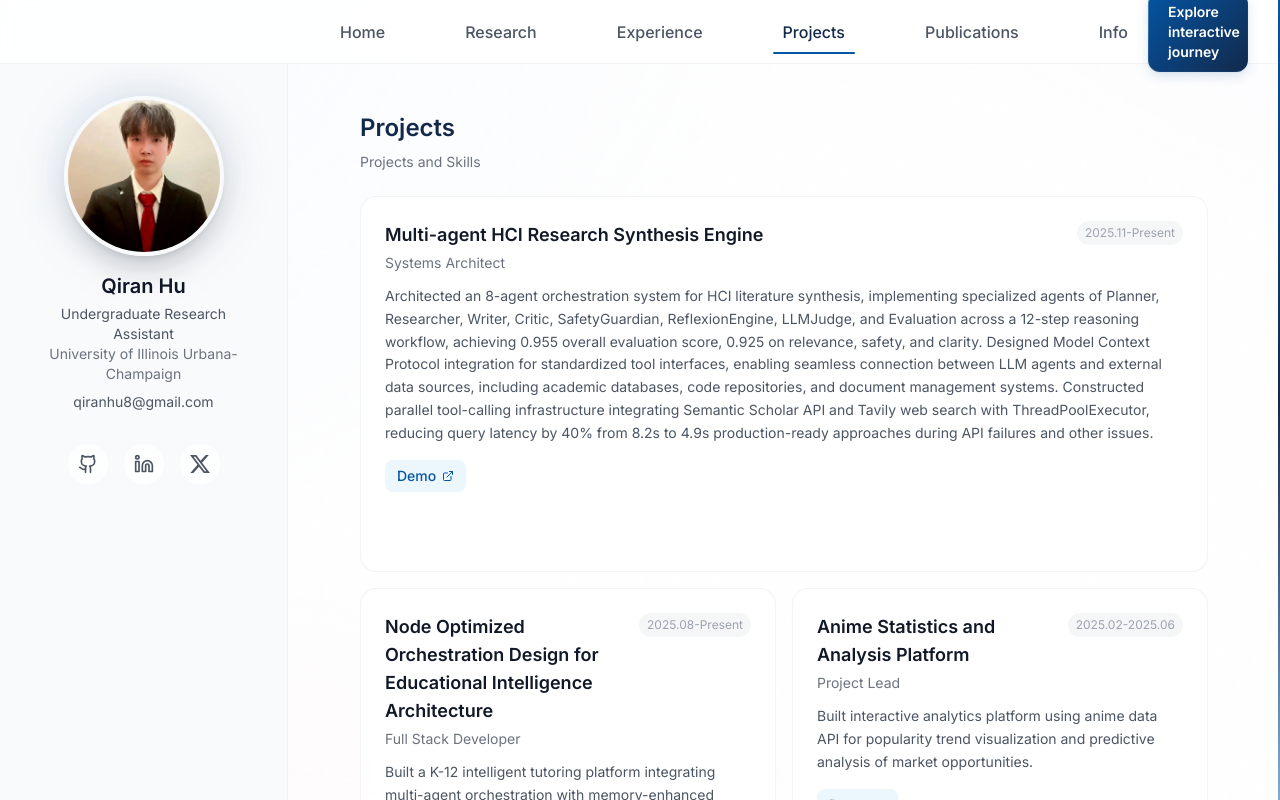
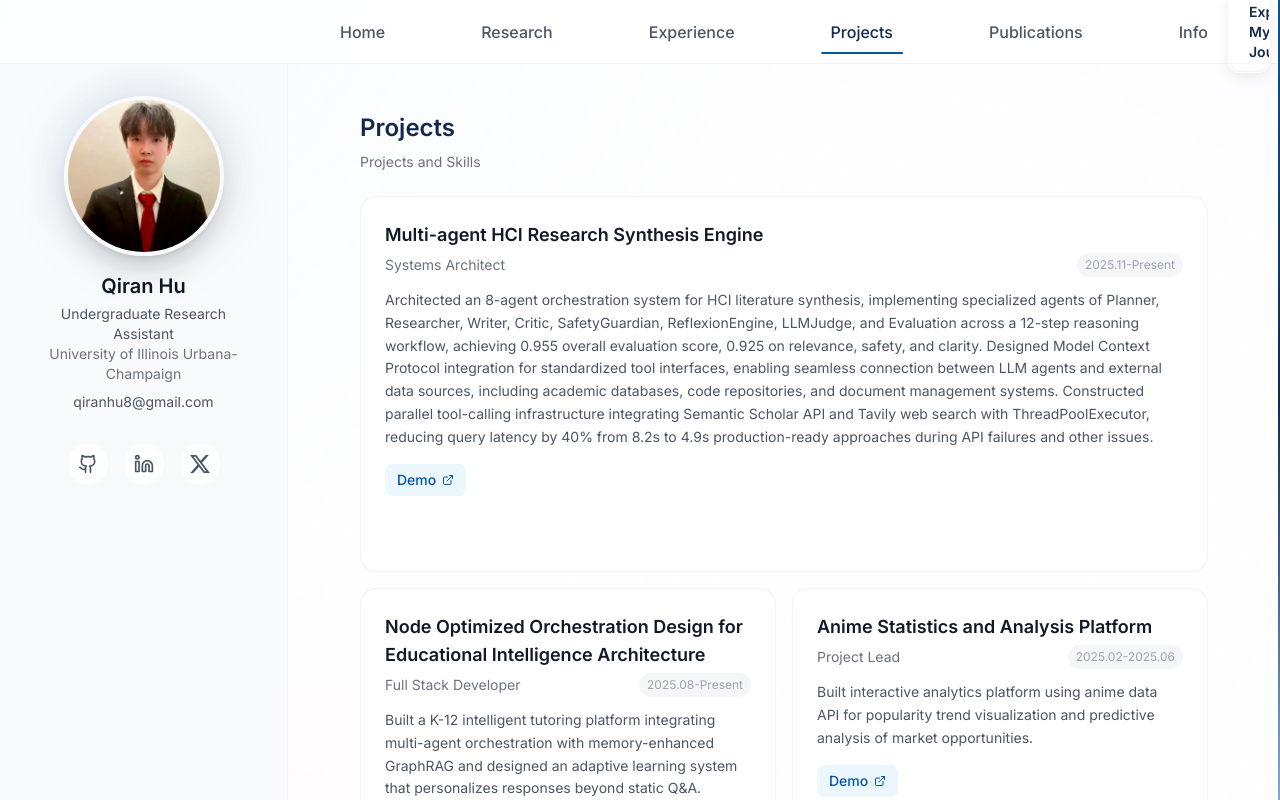
Before and after one commit to Edward-H26/Edward-H26.github.io, a React (Vite) app: page /projects in a window 1280 px wide. Shown: the top 800 px of the page. Built offline with nearby package versions, Linux system fonts and the light colour scheme.

Commit message:
Add liquid glass style to the journey button
Rename the journey button to Explore My Journey. Hide the scrollbar and move date chips to the subtitle row.

```diff
--- a/src/components/layout/Navigation.tsx
+++ b/src/components/layout/Navigation.tsx
@@ -27,7 +27,7 @@ export function Navigation({ onMenuClick }: NavigationProps) {
     return (
       <header className="fixed top-0 left-0 right-0 h-16 glass-nav z-50">
         <div className="h-full w-full px-6 lg:pl-80 lg:pr-8 flex items-center justify-between">
-          <nav className="hidden lg:flex items-center gap-10">
+          <nav className="hidden lg:flex items-center gap-14">
             {NAV_ITEMS.map((item) => (
               <NavLink
                 key={item.path}
@@ -46,10 +46,10 @@ export function Navigation({ onMenuClick }: NavigationProps) {
             href="https://edward-h26.github.io/PersonalWebsite/"
             target="_blank"
             rel="noopener noreferrer"
-            className="hidden lg:inline-flex items-center gap-2 px-5 py-2.5 text-sm font-semibold rounded-xl text-white relative overflow-hidden group transition-all duration-300 hover:scale-[1.02] active:scale-[0.98] premium-cta-button"
+            className="hidden lg:inline-flex items-center gap-2 px-5 py-2.5 text-sm font-semibold rounded-xl relative overflow-hidden group transition-all duration-300 hover:scale-[1.02] active:scale-[0.98] liquid-glass-button"
           >
-            <span>Explore interactive journey</span>
-            <Sparkles size={16} className="premium-cta-icon" />
+            <span>Explore My Journey</span>
+            <Sparkles size={16} className="liquid-glass-icon" />
           </a>
 
           <button
@@ -76,7 +76,7 @@ export function Navigation({ onMenuClick }: NavigationProps) {
       }}
     >
       <div className="h-full w-full px-6 lg:pl-80 lg:pr-8 flex items-center justify-between">
-        <nav className="hidden lg:flex items-center gap-10">
+        <nav className="hidden lg:flex items-center gap-14">
           {NAV_ITEMS.map((item) => (
             <NavLink
               key={item.path}
@@ -95,10 +95,10 @@ export function Navigation({ onMenuClick }: NavigationProps) {
           href="https://edward-h26.github.io/PersonalWebsite/"
           target="_blank"
           rel="noopener noreferrer"
-          className="hidden lg:inline-flex items-center gap-2 px-5 py-2.5 text-sm font-semibold rounded-xl text-white relative overflow-hidden group transition-all duration-300 hover:scale-[1.02] active:scale-[0.98] premium-cta-button"
+          className="hidden lg:inline-flex items-center gap-2 px-5 py-2.5 text-sm font-semibold rounded-xl relative overflow-hidden group transition-all duration-300 hover:scale-[1.02] active:scale-[0.98] liquid-glass-button"
         >
-          <span>Explore interactive journey</span>
-          <Sparkles size={16} className="premium-cta-icon" />
+          <span>Explore My Journey</span>
+          <Sparkles size={16} className="liquid-glass-icon" />
         </a>
 
         <button
--- a/src/pages/ProjectsPage.tsx
+++ b/src/pages/ProjectsPage.tsx
@@ -35,22 +35,22 @@ export function ProjectsPage() {
                 className={index === 0 ? "flex flex-col justify-between" : ""}
               >
                 <div>
-                  <div className="flex items-start justify-between gap-4 mb-3">
-                    <div>
+                  <div className="mb-3">
                     <h3 className="text-lg font-semibold text-gray-900 group-hover:text-accent transition-colors">
                       {project.title}
                     </h3>
+                    <div className="flex items-center justify-between gap-4 mt-1">
                       {project.subtitle && (
-                        <p className="text-sm text-gray-500 mt-1">
+                        <p className="text-sm text-gray-500">
                           {project.subtitle}
                         </p>
                       )}
-                    </div>
                       {project.date && (
-                      <div className="text-xs text-gray-400 flex-shrink-0 bg-gray-100/80 px-2 py-1 rounded-full">
+                        <div className="text-xs text-gray-400 flex-shrink-0 bg-gray-100/80 px-2 py-1 rounded-full ml-auto">
                           {project.date}
                         </div>
                       )}
+                    </div>
                   </div>
 
                   {project.bullets.length > 0 && (
--- a/src/styles/globals.css
+++ b/src/styles/globals.css
@@ -20,6 +20,12 @@
 
   html {
     scroll-behavior: smooth;
+    scrollbar-width: none;
+    -ms-overflow-style: none;
+  }
+
+  html::-webkit-scrollbar {
+    display: none;
   }
 
   body {
@@ -562,3 +568,86 @@
 .premium-cta-button:hover {
   animation: none;
 }
+
+/* Liquid Glass Button */
+.liquid-glass-button {
+  background: linear-gradient(
+    135deg,
+    rgba(255, 255, 255, 0.4) 0%,
+    rgba(255, 255, 255, 0.1) 50%,
+    rgba(255, 255, 255, 0.3) 100%
+  );
+  backdrop-filter: blur(12px) saturate(180%);
+  -webkit-backdrop-filter: blur(12px) saturate(180%);
+  border: 1px solid rgba(255, 255, 255, 0.5);
+  color: var(--color-primary);
+  box-shadow:
+    0 4px 16px rgba(0, 0, 0, 0.08),
+    0 1px 2px rgba(255, 255, 255, 0.4) inset,
+    0 -1px 2px rgba(0, 0, 0, 0.05) inset;
+  position: relative;
+  overflow: hidden;
+}
+
+.liquid-glass-button::before {
+  content: "";
+  position: absolute;
+  inset: 0;
+  background: linear-gradient(
+    135deg,
+    rgba(255, 255, 255, 0.6) 0%,
+    transparent 50%,
+    rgba(255, 255, 255, 0.2) 100%
+  );
+  opacity: 0;
+  transition: opacity 0.3s ease;
+}
+
+.liquid-glass-button::after {
+  content: "";
+  position: absolute;
+  top: -50%;
+  left: -50%;
+  width: 200%;
+  height: 200%;
+  background: radial-gradient(
+    circle at center,
+    rgba(255, 255, 255, 0.3) 0%,
+    transparent 60%
+  );
+  opacity: 0;
+  transition: opacity 0.4s ease, transform 0.4s ease;
+  transform: scale(0.5);
+}
+
+.liquid-glass-button:hover {
+  background: linear-gradient(
+    135deg,
+    rgba(255, 255, 255, 0.5) 0%,
+    rgba(255, 255, 255, 0.2) 50%,
+    rgba(255, 255, 255, 0.4) 100%
+  );
+  border-color: rgba(255, 255, 255, 0.7);
+  box-shadow:
+    0 8px 32px rgba(0, 0, 0, 0.12),
+    0 1px 3px rgba(255, 255, 255, 0.5) inset,
+    0 -1px 3px rgba(0, 0, 0, 0.08) inset;
+}
+
+.liquid-glass-button:hover::before {
+  opacity: 1;
+}
+
+.liquid-glass-button:hover::after {
+  opacity: 1;
+  transform: scale(1);
+}
+
+.liquid-glass-icon {
+  transition: transform 0.3s cubic-bezier(0.22, 1, 0.36, 1);
+  color: var(--color-accent);
+}
+
+.liquid-glass-button:hover .liquid-glass-icon {
+  transform: translateX(3px) rotate(12deg);
+}
```
Lines whose indentation alone changed are shown as unchanged.
